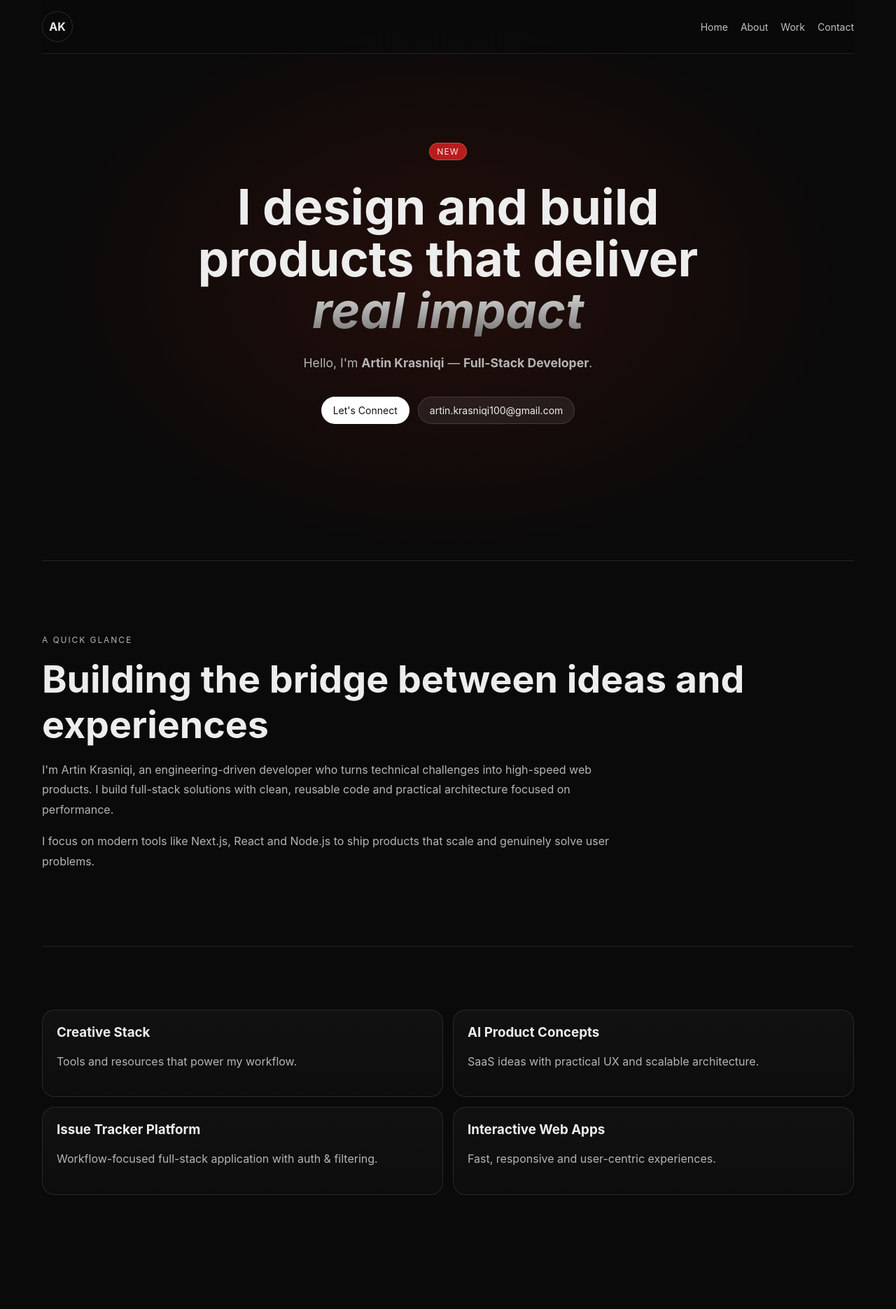
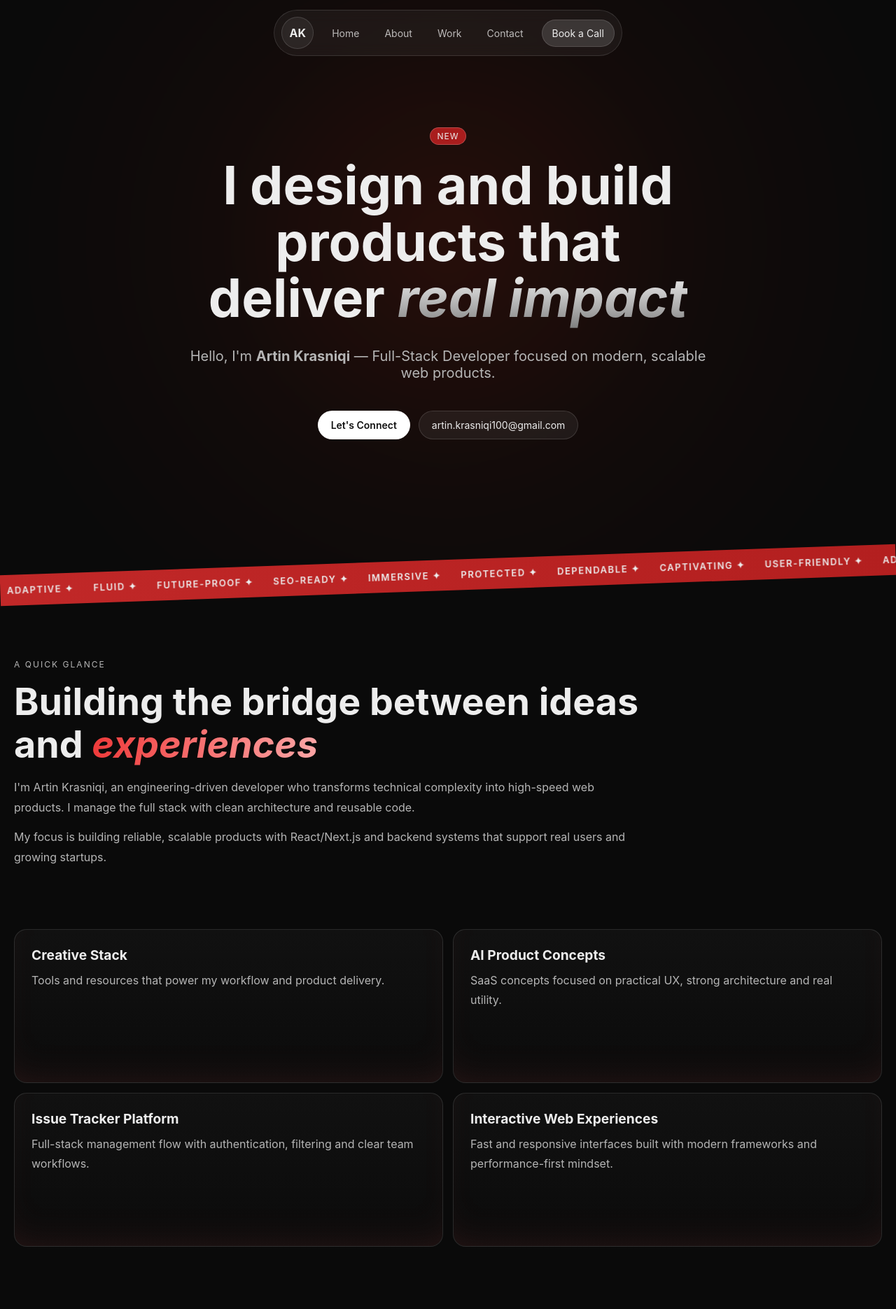
Before and after one commit to artin64/artin64-elite-portfolio, a React (Vite) app: page / in a window 1280 px wide. Shown: the top 1871 px of the page at 70% size. Built offline with nearby package versions, Linux system fonts and the light colour scheme.

Commit message:
Refine homepage to near-identical Parth-style structure and visuals

```diff
--- a/src/App.css
+++ b/src/App.css
@@ -1,20 +1,62 @@
-:root{--bg:#0a0a0a;--fg:#ededed;--muted:#b5b5b5;--line:#ffffff1a;--accent:#dc2626}
-*{box-sizing:border-box}html,body,#root{margin:0;background:var(--bg);color:var(--fg);font-family:Inter,system-ui,sans-serif}
-a{text-decoration:none;color:inherit}
-.site{max-width:1200px;margin:0 auto;padding:0 20px}
-.hero{min-height:100vh;position:relative;overflow:hidden}
-.top-glow{position:absolute;inset:0;background:radial-gradient(ellipse at center,#2a0f0a 0%,#0a0a0a 70%);opacity:.8;pointer-events:none}
-.nav{position:sticky;top:0;z-index:10;display:flex;justify-content:space-between;align-items:center;padding:16px 0;border-bottom:1px solid var(--line);backdrop-filter:blur(6px);background:#0a0a0ab8}
-.logo{width:44px;height:44px;border-radius:50%;border:1px solid #fff2;display:grid;place-items:center;font-weight:700}
-.links{display:flex;gap:18px;font-size:14px;color:#ffffffbf}.links a:hover{color:#fff}
-.hero-content{position:relative;z-index:2;display:flex;flex-direction:column;align-items:center;text-align:center;justify-content:center;min-height:calc(100vh - 76px);padding-bottom:80px}
-.badge{background:#b91c1c;border:1px solid #fff3;padding:4px 10px;border-radius:999px;font-size:12px;letter-spacing:.1em}
-h1{font-size:clamp(2rem,6vw,4.4rem);line-height:1.05;max-width:900px;margin:18px 0 10px}h1 span{display:block;font-style:italic;background:linear-gradient(180deg,#e5e5e5,#737373);-webkit-background-clip:text;background-clip:text;color:transparent}
-.intro{color:var(--muted);font-size:1.1rem}.actions{display:flex;gap:12px;flex-wrap:wrap;justify-content:center;margin-top:20px}
-.btn{padding:10px 16px;border-radius:999px;border:1px solid #fff2;font-size:14px}.btn.primary{background:#fff;color:#111}.btn.ghost{background:#ffffff12}
-.block{padding:90px 0;border-top:1px solid var(--line)}.kicker{font-size:12px;letter-spacing:.16em;color:#ffffffa6}h2{font-size:clamp(1.8rem,4.2vw,3.4rem);margin:10px 0 18px}.block p{color:var(--muted);line-height:1.8;max-width:850px}
-.cards{display:grid;grid-template-columns:repeat(2,minmax(0,1fr));gap:14px}.card{border:1px solid var(--line);border-radius:18px;padding:20px;background:linear-gradient(180deg,#111,#0d0d0d)}.card h3{margin:0 0 8px}
-.cta{margin:80px 0 40px;padding:90px 20px;border-radius:24px;text-align:center;background:linear-gradient(180deg,#000000c4,#000000de),url('/og-cover.svg') center/cover no-repeat;border:1px solid var(--line)}
-.cta h3{margin-top:8px;color:#fff;font-size:clamp(1.2rem,3.2vw,2rem)}.cta p{color:#d4d4d8}.resume-link{display:inline-block;margin-top:10px;color:#fff;text-decoration:underline}
-footer{border-top:1px solid var(--line);padding:22px 0;color:#a1a1aa;font-size:14px;text-align:center}
-@media (max-width:900px){.links{display:none}.cards{grid-template-columns:1fr}}
+:root{
+  --bg:#0a0a0a;
+  --fg:#ededed;
+  --muted:#b5b5b5;
+  --line:rgba(255,255,255,.12);
+  --red:#c21f1f;
+}
+*{box-sizing:border-box}
+html,body,#root{margin:0;background:var(--bg);color:var(--fg);font-family:Outfit,Inter,system-ui,sans-serif}
+a{color:inherit;text-decoration:none}
+
+.page{max-width:1320px;margin:0 auto;padding:0 20px 50px}
+
+.hero{position:relative;min-height:100vh;display:flex;flex-direction:column;justify-content:flex-start;overflow:hidden}
+.hero-overlay{position:absolute;inset:-20%;background:radial-gradient(circle at 50% 45%,#2b0f0a 0%,#120c0a 35%,#0a0a0a 66%);filter:blur(24px);opacity:.9;z-index:0}
+
+.nav{z-index:4;position:sticky;top:14px;display:flex;align-items:center;justify-content:space-between;gap:12px;margin:14px auto 0;max-width:930px;border:1px solid var(--line);border-radius:999px;padding:9px 10px;background:rgba(255,255,255,.05);backdrop-filter:blur(10px)}
+.logo{width:46px;height:46px;border-radius:50%;display:grid;place-items:center;background:#fff1;border:1px solid #fff2;font-weight:700}
+.nav ul{list-style:none;display:flex;gap:8px;padding:0;margin:0}
+.nav li a{display:block;padding:8px 14px;border-radius:999px;color:#ffffffb3;font-size:14px;transition:.2s}
+.nav li a:hover{background:#fff2;color:#fff}
+.pill{padding:10px 14px;border-radius:999px;background:#fff2;border:1px solid #fff2;font-size:14px}
+
+.hero-content{z-index:2;flex:1;display:flex;flex-direction:column;align-items:center;justify-content:center;text-align:center;padding-top:70px;padding-bottom:140px}
+.mini-badge{font-size:12px;padding:4px 10px;border-radius:999px;background:#a91d1d;border:1px solid #fff3;letter-spacing:.08em}
+.hero-content h1{font-size:clamp(2rem,6vw,4.7rem);line-height:1.07;margin:18px 0 10px;max-width:980px}
+.hero-content h1 em{font-style:italic;background:linear-gradient(180deg,#fff,#a6a6a6 70%,#7d7d7d);-webkit-background-clip:text;background-clip:text;color:transparent}
+.hero-content p{max-width:780px;color:var(--muted);font-size:clamp(1rem,1.8vw,1.25rem)}
+.hero-buttons{display:flex;gap:12px;flex-wrap:wrap;justify-content:center;margin-top:22px}
+.btn{display:inline-block;padding:11px 18px;border-radius:999px;border:1px solid #fff2;font-size:14px}
+.btn.solid{background:#fff;color:#111;font-weight:600}
+.btn.soft{background:#ffffff10}
+
+.marquee-wrap{margin:0 -20px;background:linear-gradient(90deg,#c12828,#b31f1f);overflow:hidden;transform:rotate(-2deg)}
+.marquee{display:flex;gap:28px;white-space:nowrap;padding:14px 0;animation:slide 24s linear infinite;font-weight:600;letter-spacing:.12em;text-transform:uppercase;font-size:13px}
+@keyframes slide{from{transform:translateX(0)}to{transform:translateX(-50%)}}
+
+.about{padding:95px 0 65px}
+.section-tag{font-size:12px;letter-spacing:.17em;color:#ffffffa9;margin:0 0 10px}
+.about h2{font-size:clamp(1.8rem,4.2vw,3.7rem);line-height:1.13;margin:0 0 16px;max-width:980px}
+.about h2 em{font-style:italic;background:linear-gradient(90deg,#ee3a3a,#f87272,#fca5a5);-webkit-background-clip:text;background-clip:text;color:transparent}
+.about p{max-width:900px;color:var(--muted);line-height:1.85;margin:0 0 12px}
+
+.grid{display:grid;grid-template-columns:repeat(12,1fr);gap:14px;padding:10px 0 90px}
+.card{grid-column:span 6;min-height:220px;border:1px solid var(--line);border-radius:18px;padding:24px;background:linear-gradient(180deg,#111,#0b0b0b);box-shadow:inset 0 -30px 80px -60px #ff64644a}
+.card h3{margin:0 0 10px;font-size:1.2rem}.card p{margin:0;color:var(--muted);line-height:1.75}
+
+.cta{position:relative;border:1px solid var(--line);border-radius:28px;overflow:hidden;background:linear-gradient(180deg,#000000d4,#000000f0),url('/og-cover.svg') center/cover no-repeat}
+.cta-inner{padding:90px 20px;text-align:center}
+.cta h2{font-size:clamp(1.9rem,4.6vw,4rem);margin:0 0 8px}
+.cta h3{font-size:clamp(1.1rem,2.8vw,2rem);margin:0 0 24px;color:#f4f4f5}
+.cta p{color:#d4d4d8;margin:8px 0}
+.resume{display:inline-block;margin-top:8px;text-decoration:underline}
+
+footer{border-top:1px solid var(--line);margin-top:20px;padding-top:20px;color:#a1a1aa;font-size:14px;text-align:center}
+
+@media (max-width:900px){
+  .nav{max-width:100%;padding:8px}
+  .nav ul{display:none}
+  .pill{display:none}
+  .card{grid-column:span 12}
+}
--- a/src/App.jsx
+++ b/src/App.jsx
@@ -1,70 +1,115 @@
 import './App.css'
+
+const marqueeItems = [
+  'User-Friendly',
+  'Adaptive',
+  'Fluid',
+  'Future-Proof',
+  'SEO-Ready',
+  'Immersive',
+  'Protected',
+  'Dependable',
+  'Captivating',
+]
+
+const cards = [
+  {
+    title: 'Creative Stack',
+    text: 'Tools and resources that power my workflow and product delivery.',
+  },
+  {
+    title: 'AI Product Concepts',
+    text: 'SaaS concepts focused on practical UX, strong architecture and real utility.',
+  },
+  {
+    title: 'Issue Tracker Platform',
+    text: 'Full-stack management flow with authentication, filtering and clear team workflows.',
+  },
+  {
+    title: 'Interactive Web Experiences',
+    text: 'Fast and responsive interfaces built with modern frameworks and performance-first mindset.',
+  },
+]
 
 export default function App() {
   return (
-    <div className="site">
-      <header className="hero">
-        <div className="top-glow" />
+    <div className="page">
+      <header className="hero" id="home">
+        <div className="hero-overlay" />
         <nav className="nav">
-          <div className="logo">AK</div>
-          <div className="links">
-            <a href="#home">Home</a>
-            <a href="#about">About</a>
-            <a href="#work">Work</a>
-            <a href="#contact">Contact</a>
-          </div>
+          <a className="logo" href="#home">AK</a>
+          <ul>
+            <li><a href="#home">Home</a></li>
+            <li><a href="#about">About</a></li>
+            <li><a href="#projects">Work</a></li>
+            <li><a href="#contact">Contact</a></li>
+          </ul>
+          <a className="pill" href="mailto:artin.krasniqi100@gmail.com">Book a Call</a>
         </nav>
 
-        <section id="home" className="hero-content">
-          <p className="badge">NEW</p>
+        <div className="hero-content">
+          <span className="mini-badge">NEW</span>
           <h1>
-            I design and build products that deliver
-            <span>real impact</span>
+            I design and build products that
+            <br />
+            deliver <em>real impact</em>
           </h1>
-          <p className="intro">
-            Hello, I&apos;m <strong>Artin Krasniqi</strong> — <strong>Full-Stack Developer</strong>.
+          <p>
+            Hello, I&apos;m <strong>Artin Krasniqi</strong> — Full-Stack Developer focused on modern,
+            scalable web products.
           </p>
-          <div className="actions">
-            <a href="#contact" className="btn primary">Let&apos;s Connect</a>
-            <a href="mailto:artin.krasniqi100@gmail.com" className="btn ghost">artin.krasniqi100@gmail.com</a>
+          <div className="hero-buttons">
+            <a className="btn solid" href="#contact">Let&apos;s Connect</a>
+            <a className="btn soft" href="mailto:artin.krasniqi100@gmail.com">artin.krasniqi100@gmail.com</a>
+          </div>
+        </div>
+      </header>
+
+      <section className="marquee-wrap" aria-label="marquee">
+        <div className="marquee">
+          {[...marqueeItems, ...marqueeItems].map((item, i) => (
+            <span key={`${item}-${i}`}>{item} ✦</span>
+          ))}
         </div>
       </section>
-      </header>
 
-      <main>
-        <section id="about" className="block">
-          <p className="kicker">A QUICK GLANCE</p>
-          <h2>Building the bridge between ideas and experiences</h2>
+      <section className="about" id="about">
+        <p className="section-tag">A QUICK GLANCE</p>
+        <h2>
+          Building the bridge between ideas and <em>experiences</em>
+        </h2>
         <p>
-            I&apos;m Artin Krasniqi, an engineering-driven developer who turns technical challenges
-            into high-speed web products. I build full-stack solutions with clean, reusable code
-            and practical architecture focused on performance.
+          I&apos;m Artin Krasniqi, an engineering-driven developer who transforms technical complexity
+          into high-speed web products. I manage the full stack with clean architecture and reusable code.
         </p>
         <p>
-            I focus on modern tools like Next.js, React and Node.js to ship products that scale
-            and genuinely solve user problems.
+          My focus is building reliable, scalable products with React/Next.js and backend systems that
+          support real users and growing startups.
         </p>
       </section>
 
-        <section id="work" className="block cards">
-          <article className="card"><h3>Creative Stack</h3><p>Tools and resources that power my workflow.</p></article>
-          <article className="card"><h3>AI Product Concepts</h3><p>SaaS ideas with practical UX and scalable architecture.</p></article>
-          <article className="card"><h3>Issue Tracker Platform</h3><p>Workflow-focused full-stack application with auth & filtering.</p></article>
-          <article className="card"><h3>Interactive Web Apps</h3><p>Fast, responsive and user-centric experiences.</p></article>
+      <section className="grid" id="projects">
+        {cards.map((card) => (
+          <article key={card.title} className="card">
+            <h3>{card.title}</h3>
+            <p>{card.text}</p>
+          </article>
+        ))}
       </section>
 
-        <section id="contact" className="cta">
+      <section className="cta" id="contact">
+        <div className="cta-inner">
           <h2>FROM IDEA TO EXECUTION</h2>
-          <h3>LET&apos;S BUILD SOMETHING REAL</h3>
-          <a href="mailto:artin.krasniqi100@gmail.com" className="btn primary">Get in touch</a>
-          <p>Available for full-time roles and freelance projects.</p>
+          <h3>LET&apos;S BUILD SOMETHING REAL!</h3>
+          <a className="btn solid" href="mailto:artin.krasniqi100@gmail.com">Get in touch</a>
+          <p>Available for full-time roles and selective freelance projects.</p>
           <p>Prishtinë, Kosovë · +383 49 732 298 · github.com/artin64</p>
-          <a href="/resume.pdf" target="_blank" rel="noreferrer" className="resume-link">View CV</a>
+          <a className="resume" href="/resume.pdf" target="_blank" rel="noreferrer">View CV</a>
+        </div>
       </section>
-      </main>
 
       <footer>
-        © 2026 Artin Krasniqi. All rights reserved.
+        <div>© 2026 Artin Krasniqi. All rights reserved.</div>
       </footer>
     </div>
   )
```
Lines whose indentation alone changed are shown as unchanged.
